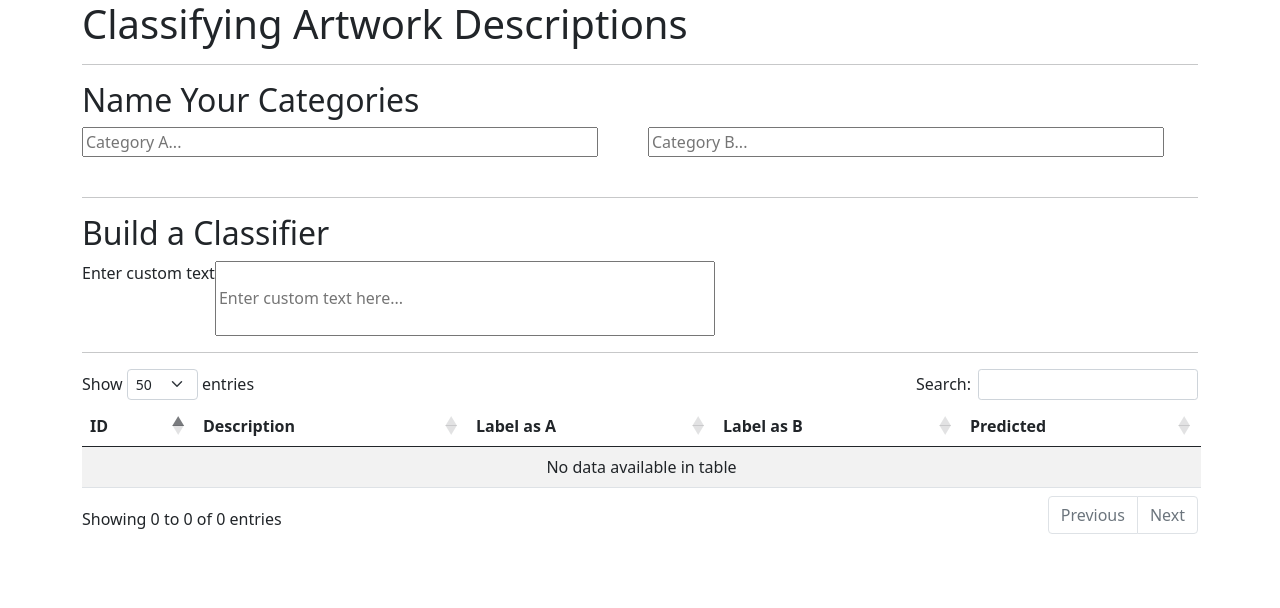
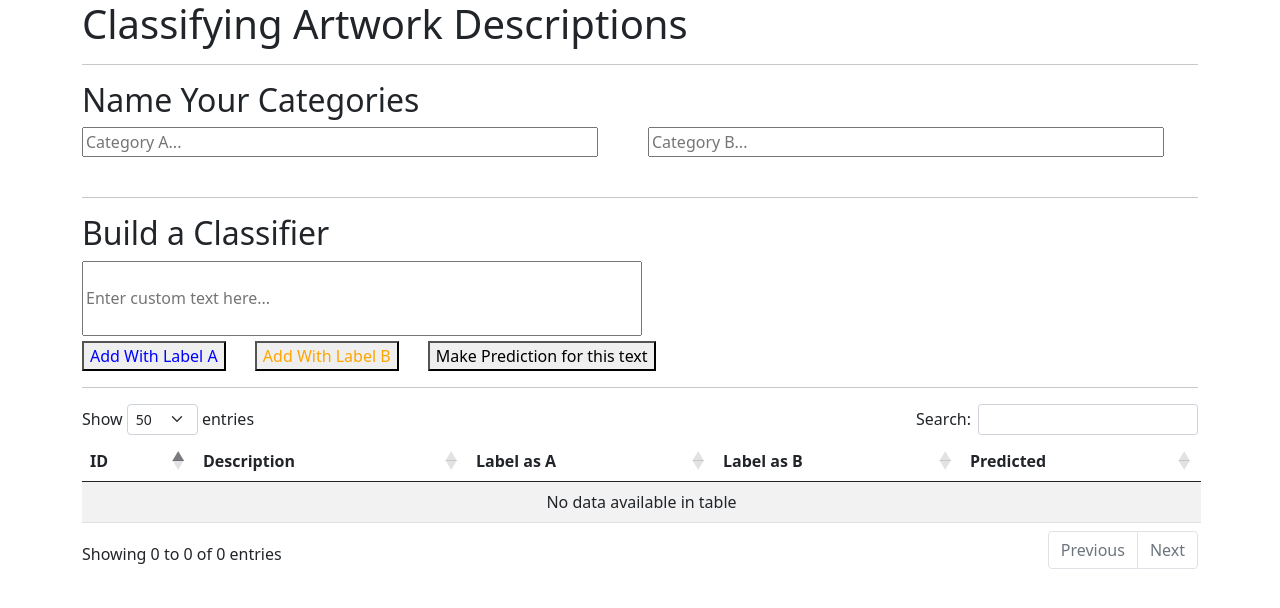
Before and after one commit to jrgillick/IML-text-classification, a Flask app: page /build_classifier?classifier_code=162609d0a1e803f03671ae80f69b3ec2 in a window 1280 px wide. Shown: the top 608 px of the page. Run offline with Flask 2, Linux system fonts and the light colour scheme; data that the repository does not hold is empty; parts of the project's set-up code (start-up, migrations or seed data) failed here and were passed over; some libraries are stand-ins or nearby versions.

Commit message:
Start adding custom text buttons

```diff
--- a/templates/iml_table.html
+++ b/templates/iml_table.html
@@ -16,12 +16,12 @@
 
   <h2> Build a Classifier </h2>
 
-  <form>
-  <div style="float:left;">
-  <label> Enter custom text </label>
-  </div>
-  <input type="text" size="200" id="customTextInput" placeholder="Enter custom text here..." style="width: 500px; height: 75px;" >
+
+  <input type="text" size="250" id="customTextInput" placeholder="Enter custom text here..." style="width: 560px; height: 75px; margin-bottom: 5px;" >
   </br>
+  <button id="addWithLabelA" type="button"  style="color:blue; margin-right: 25px;"> Add With Label A</button>
+  <button id="addWithLabelB" type="button"  style="color:orange; margin-right: 25px;"> Add With Label B</button>
+  <button id="makePredictionForThisText" type="button"  style="margin-right: 25px;"> Make Prediction for this text </button>
   <hr>
 
   <table id="data" class="table table-striped">
```
